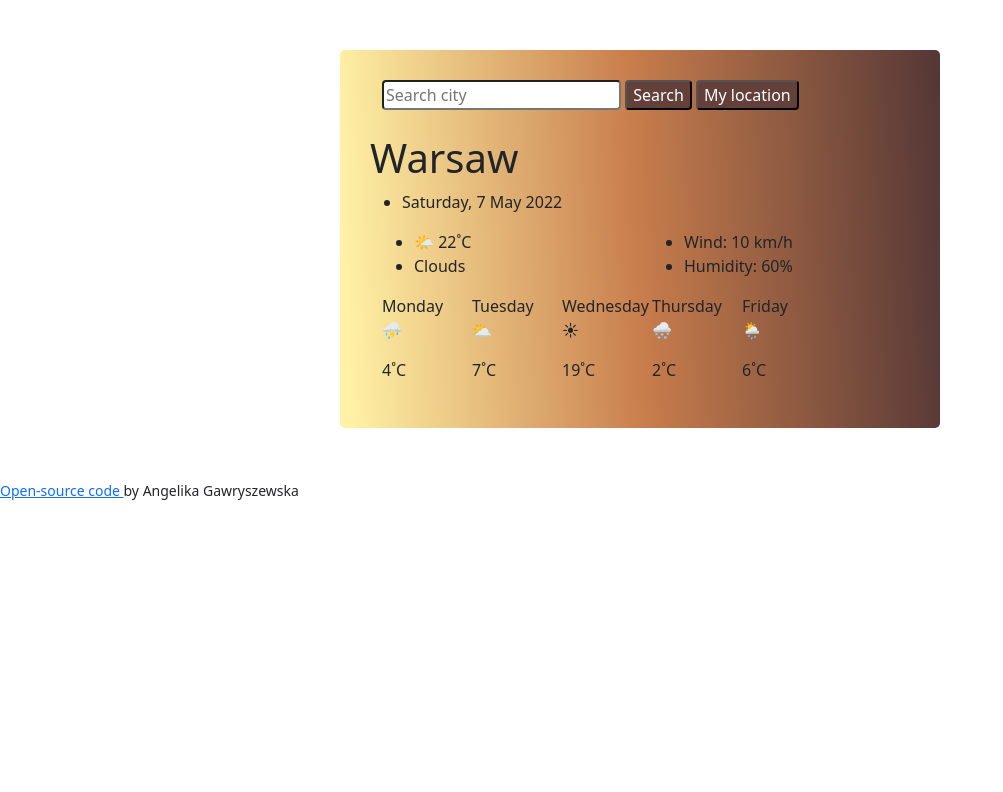
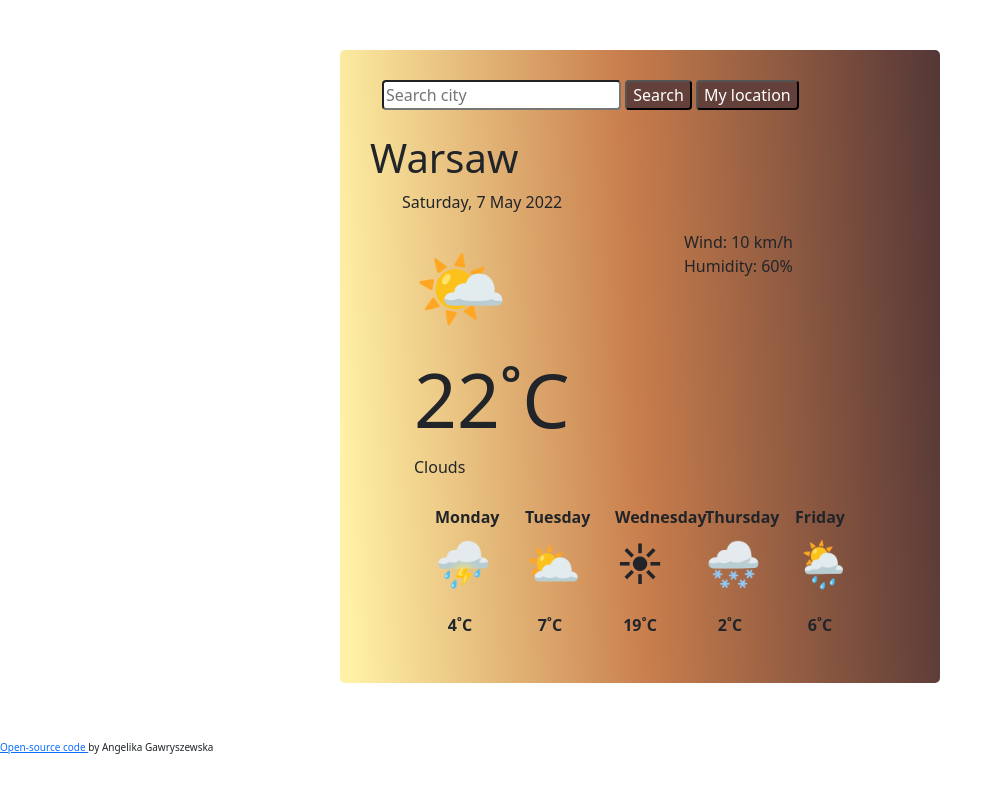
Before and after one commit to mapletta/my-final-weather-app-project, a plain HTML site: page index.html in a window 1280 px wide. Shown: the whole page, without its empty margins (0-1003 px from the left). Drawn offline with nearby package versions, Linux system fonts and the light colour scheme.

Commit message:
additional changes to the css

```diff
--- a/index.html
+++ b/index.html
@@ -52,6 +52,7 @@
         </div>
 
         <div class="row">
+          <div class="col-1"></div>
           <div class="col-2">
             Monday
             <p class="emoji">⛈️</p>
@@ -77,6 +78,7 @@
             <p class="emoji">🌦</p>
             <p class="next-week-temperature">6˚C</p>
           </div>
+          <div class="col-1"></div>
         </div>
       </div>
     </div>
--- a/style.css
+++ b/style.css
@@ -14,6 +14,20 @@
 div.row {
   margin: 0px auto;
 }
+div.col-2 {
+  text-align: center;
+  font-weight: bolder;
+  padding: 10px 20px 0px 20px;
+}
+p.emoji {
+  font-size: 45px;
+}
+ul {
+  list-style-type: none;
+}
+li.icon {
+  font-size: 75px;
+}
 input.button {
   background-color: #634039;
   color: #fff;
@@ -27,3 +41,6 @@ button {
   color: #fff;
   border-radius: 4px;
 }
+small {
+  font-size: 10px;
+}
```
